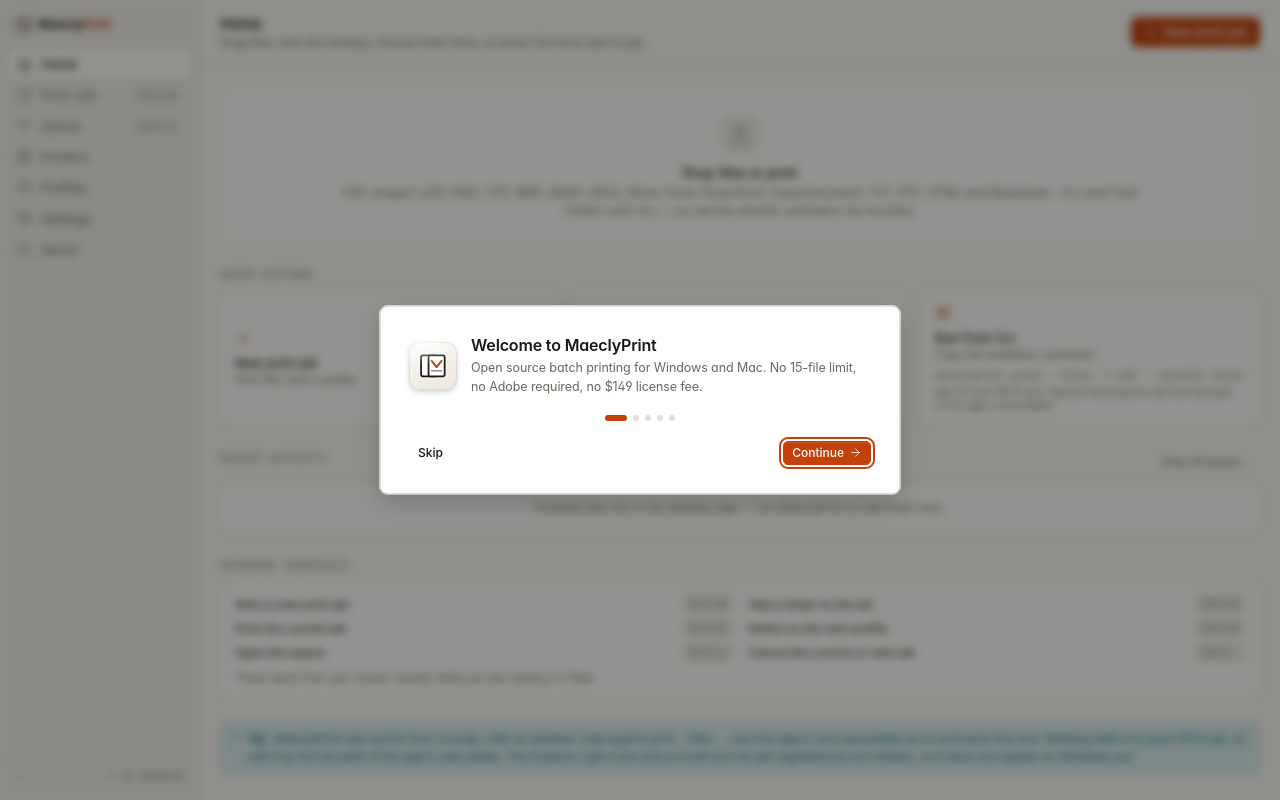
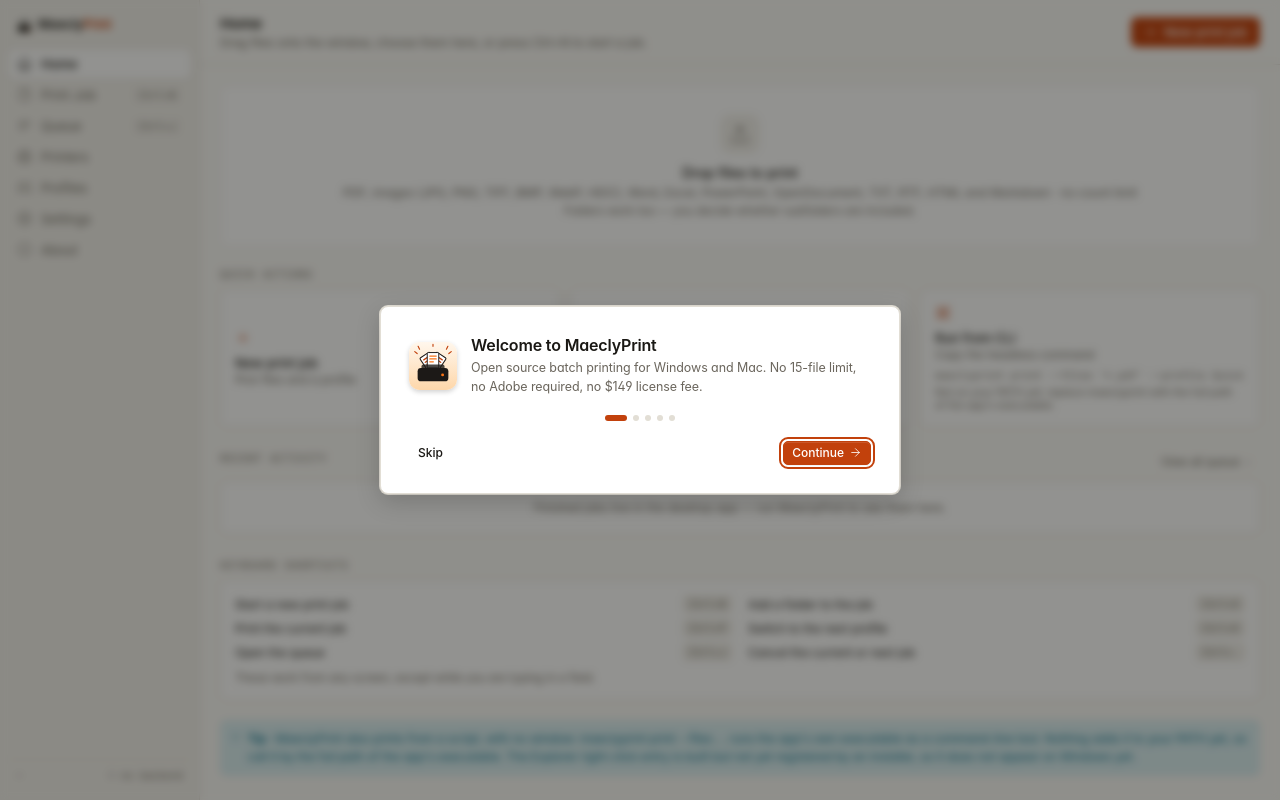
Before and after one commit to MAECLY/maecly-print, a React (Vite) app: page / in a window 1280 px wide. Built offline with nearby package versions, Linux system fonts and the light colour scheme.

Commit message:
feat(ui): draw the Abanico mark inside the app
MPGlyph and MPAppIcon now draw the same fan-of-sheets mark as the app
icon, from the same geometry, with the simplified form below 40-48 px.

Signed-off-by: Miguel Angel Esparza <migueltuxd@gmail.com>

```diff
--- a/src/components/Brand.tsx
+++ b/src/components/Brand.tsx
@@ -1,7 +1,9 @@
 /**
  * Brand identity components.
- * Ported 1:1 from `claude design/maeclyprint/project/brand.jsx:104-160`.
+ * The mark follows the app icon drawn by `scripts/icons/generate.mjs`.
  */
+
+import { useId } from 'react';
 
 interface MPGlyphProps {
   size?: number;
@@ -9,54 +11,97 @@
   bg?: string;
 }
 
+/**
+ * The "Abanico" mark: a printer releasing three sheets in a fan. Same geometry
+ * as the app icon (`scripts/icons/generate.mjs`, the small variant), so the
+ * mark in the window and the one in the Dock cannot drift apart.
+ */
+function FanMark({
+  ink,
+  paper,
+  accent,
+  accentBright,
+  detail,
+}: {
+  ink: string;
+  paper: string;
+  accent: string;
+  accentBright: string;
+  detail: boolean;
+}) {
+  const w = detail ? 24 : 26;
+  const h = detail ? 32 : 30;
+  const sheet = (angle: number, lines: string) => (
+    <g transform={`translate(50 54) rotate(${angle})`}>
+      <rect
+        x={-w / 2}
+        y={-h}
+        width={w}
+        height={h}
+        rx="2.4"
+        fill={paper}
+        stroke={ink}
+        strokeWidth={detail ? 2 : 4}
+      />
+      {detail &&
+        [w - 8, w - 8, w - 14].map((lw, i) => (
+          <rect
+            key={i}
+            x={-w / 2 + 4}
+            y={-h + 6 + i * 6}
+            width={lw}
+            height="2.6"
+            rx="1.3"
+            fill={lines}
+          />
+        ))}
+    </g>
+  );
+  const spread = detail ? 34 : 36;
+  return (
+    <>
+      {sheet(-spread, accent)}
+      {sheet(spread, accent)}
+      {sheet(0, accentBright)}
+      {detail && (
+        <path
+          d="M17 24 l-5 -4 M22 15 l-3 -6 M83 24 l5 -4 M78 15 l3 -6 M50 9 v-4"
+          stroke={accent}
+          strokeWidth="2.4"
+          strokeLinecap="round"
+          fill="none"
+        />
+      )}
+      <rect
+        x="26"
+        y="47"
+        width="48"
+        height="12"
+        rx="4"
+        fill={ink}
+        opacity="0.8"
+      />
+      <rect x="18" y="54" width="64" height="28" rx="7" fill={ink} />
+      <circle cx="70" cy="68.5" r={detail ? 3 : 5} fill={accentBright} />
+    </>
+  );
+}
+
 function MPGlyph({ size = 24, color, bg }: MPGlyphProps) {
-  const c = color || 'currentColor';
-  const b = bg || 'var(--mp-bg)';
   return (
     <svg
       width={size}
       height={size}
-      viewBox="0 0 24 24"
+      viewBox="8 2 84 84"
       fill="none"
       aria-hidden="true"
     >
-      <rect
-        x="2.5"
-        y="3.5"
-        width="13"
-        height="17"
-        rx="1.5"
-        fill={b}
-        stroke={c}
-        strokeWidth="1.5"
-      />
-      <rect
-        x="8.5"
-        y="3.5"
-        width="13"
-        height="17"
-        rx="1.5"
-        fill={b}
-        stroke={c}
-        strokeWidth="1.5"
-      />
-      <path
-        d="M11 8 L15 13 L19 8"
-        stroke="var(--mp-accent)"
-        strokeWidth="1.5"
-        strokeLinecap="round"
-        strokeLinejoin="round"
-        fill="none"
-      />
-      <line
-        x1="11"
-        y1="16"
-        x2="19"
-        y2="16"
-        stroke={c}
-        strokeWidth="1.2"
-        strokeLinecap="round"
-        opacity="0.5"
+      <FanMark
+        ink={color || 'currentColor'}
+        paper={bg || 'var(--mp-bg)'}
+        accent="var(--mp-accent)"
+        accentBright="var(--mp-accent)"
+        detail={size >= 40}
       />
     </svg>
   );
@@ -98,75 +143,33 @@
 }
 
 export function MPAppIcon({ size = 64, rounded = true }: MPAppIconProps) {
+  const tileId = useId();
   return (
-    <div
+    <svg
+      width={size}
+      height={size}
+      viewBox="0 0 100 100"
+      aria-hidden="true"
       style={{
-        width: size,
-        height: size,
-        borderRadius: rounded ? size * 0.22 : 0,
-        background: 'linear-gradient(155deg, #FAF9F6 0%, #ECE7DC 100%)',
-        boxShadow: `inset 0 0 0 1px rgba(0,0,0,0.08), 0 ${size * 0.04}px ${size * 0.12}px rgba(0,0,0,0.18)`,
-        display: 'flex',
-        alignItems: 'center',
-        justifyContent: 'center',
-        position: 'relative',
-        overflow: 'hidden',
+        display: 'block',
+        borderRadius: rounded ? size * 0.225 : 0,
+        boxShadow: `0 ${size * 0.04}px ${size * 0.12}px rgba(0,0,0,0.18)`,
       }}
     >
-      <svg
-        width={size * 0.62}
-        height={size * 0.62}
-        viewBox="0 0 24 24"
-        fill="none"
-      >
-        <rect
-          x="2.5"
-          y="3.5"
-          width="13"
-          height="17"
-          rx="1.5"
-          fill="#FFFFFF"
-          stroke="#1A1814"
-          strokeWidth="1.4"
-        />
-        <rect
-          x="8.5"
-          y="3.5"
-          width="13"
-          height="17"
-          rx="1.5"
-          fill="#FFFFFF"
-          stroke="#1A1814"
-          strokeWidth="1.4"
-        />
-        <path
-          d="M11 8 L15 13 L19 8"
-          stroke="#C2410C"
-          strokeWidth="1.6"
-          strokeLinecap="round"
-          strokeLinejoin="round"
-          fill="none"
-        />
-        <line
-          x1="11"
-          y1="16"
-          x2="19"
-          y2="16"
-          stroke="#1A1814"
-          strokeWidth="1.2"
-          strokeLinecap="round"
-          opacity="0.5"
-        />
-      </svg>
-      <div
-        style={{
-          position: 'absolute',
-          inset: 0,
-          pointerEvents: 'none',
-          background:
-            'radial-gradient(120% 80% at 30% 0%, rgba(255,255,255,0.7), transparent 60%)',
-        }}
+      <defs>
+        <linearGradient id={tileId} x1="0" y1="0" x2="0" y2="1">
+          <stop offset="0" stopColor="#FFF7ED" />
+          <stop offset="1" stopColor="#FED7AA" />
+        </linearGradient>
+      </defs>
+      <rect width="100" height="100" fill={`url(#${tileId})`} />
+      <FanMark
+        ink="#1C1917"
+        paper="#FFFFFF"
+        accent="#C2410C"
+        accentBright="#F97316"
+        detail={size >= 48}
       />
-    </div>
+    </svg>
   );
 }
```
